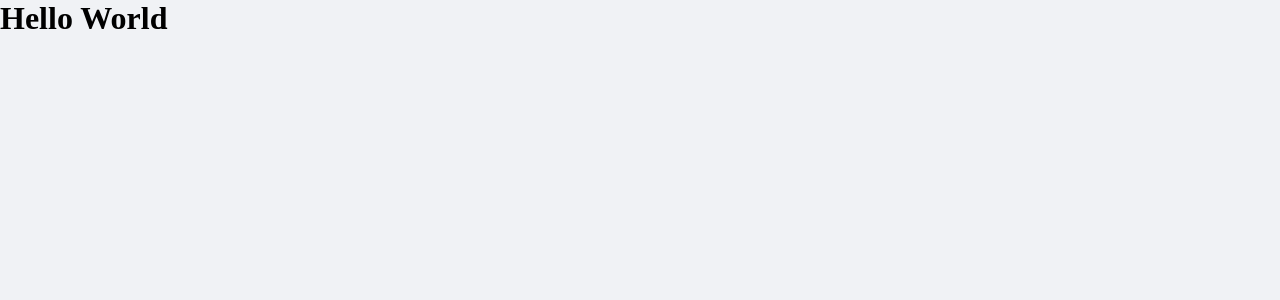
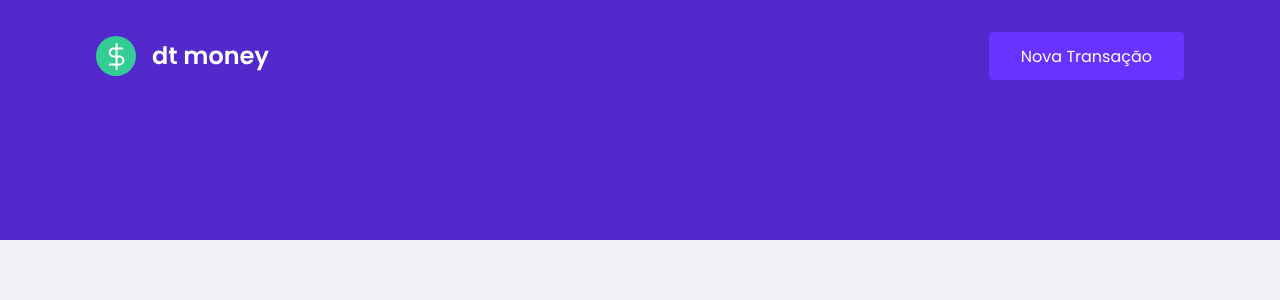
Before and after one commit to willianguerra/dtmoney, a React (Create React App) app: page / in a window 1280 px wide. Shown: the top 300 px of the page. Built offline with nearby package versions, Linux system fonts and the light colour scheme.

Commit message:
created header component

```diff
--- a/public/index.html
+++ b/public/index.html
@@ -1,9 +1,14 @@
 <!DOCTYPE html>
 <html lang="en">
   <head>
+    <link rel="preconnect" href="https://fonts.googleapis.com">
+    <link rel="preconnect" href="https://fonts.gstatic.com" crossorigin>
+
     <meta charset="utf-8" />
     <meta name="viewport" content="width=device-width, initial-scale=1" />
     <link rel="shortcut icon" href="./favicon.png" type="image/x-icon">
+
+    <link href="https://fonts.googleapis.com/css2?family=Poppins:wght@400;600&display=swap" rel="stylesheet">
     <title>dtmoney</title>
   </head>
   <body>
--- a/src/App.tsx
+++ b/src/App.tsx
@@ -1,10 +1,12 @@
+
+import { Header } from "./components/Header";
 import { GlobalStyle } from "./styles/global";
 
 export function App() {
   return (
-    <div className="App">
+    <>
+      <Header />
       <GlobalStyle />
-      <h1>Hello World</h1>
-    </div>
+    </>
   );
 }
--- /dev/null
+++ b/src/components/Header/index.tsx
@@ -0,0 +1,13 @@
+import logoImg from "../../assets/logo.svg";
+import { Container, Content } from "./style";
+
+export function Header() {
+  return (
+    <Container>
+      <Content>
+      <img src={logoImg} alt="dt money" />
+      <button type="button">Nova Transação</button>
+      </Content>
+    </Container>
+  );
+}
--- /dev/null
+++ b/src/components/Header/style.ts
@@ -0,0 +1,31 @@
+import styled from "styled-components";
+
+export const Container = styled.header`
+  background: var(--blue);
+`;
+
+export const Content = styled.div`
+  max-width: 1120px;
+  margin: 0 auto;
+
+  padding: 2rem 1rem 10rem;
+  display: flex;
+  align-items: center;
+  justify-content: space-between;
+
+  button {
+    font-size: 1rem;
+    color: #fff;
+    background: var(--blue-light);
+    border: 0;
+    padding: 0 2rem;
+    border-radius: 0.25rem;
+    height: 3rem;
+
+    transition: filter 0.2s;
+
+    &:hover {
+      filter: brightness(0.9);
+    }
+  }
+`;
--- a/src/styles/global.ts
+++ b/src/styles/global.ts
@@ -3,6 +3,16 @@
 export const GlobalStyle = createGlobalStyle`
   :root{
     --background: #f0f2f5;
+    --red: #e52e4d;
+    --blue: #5429cc;
+
+    --blue-light: #6933ff;
+
+    --text-tile: #363f5f;
+    --text-body: #969cb3;
+
+    --background: #f0f2f5;
+    --shape: #ffffff;
   }
 
   * {
@@ -11,9 +21,35 @@
     box-sizing: border-box;
   }
 
+  html {
+    @media (max-width: 1080px) {
+      font-size: 93.75%;
+    }
+    @media (max-width: 720px) {
+      font-size: 87.5%;
+    }
+  }
+
   body {
     background: var(--background);
     -webkit-font-smoothing: antialiased;
   }
 
+  body, input, textarea, button {
+    font-family: 'Poppins', sans-serif;
+    font-weight: 400px;
+  }
+
+  h1, h2, h3, h4, h5, h6, strong {
+    font-weight: 600;
+  }
+
+  button {
+    cursor: pointer;
+  }
+
+  [disabled] {
+    opacity: 0.6;
+    cursor: not-allowed;
+  }
 `
```
